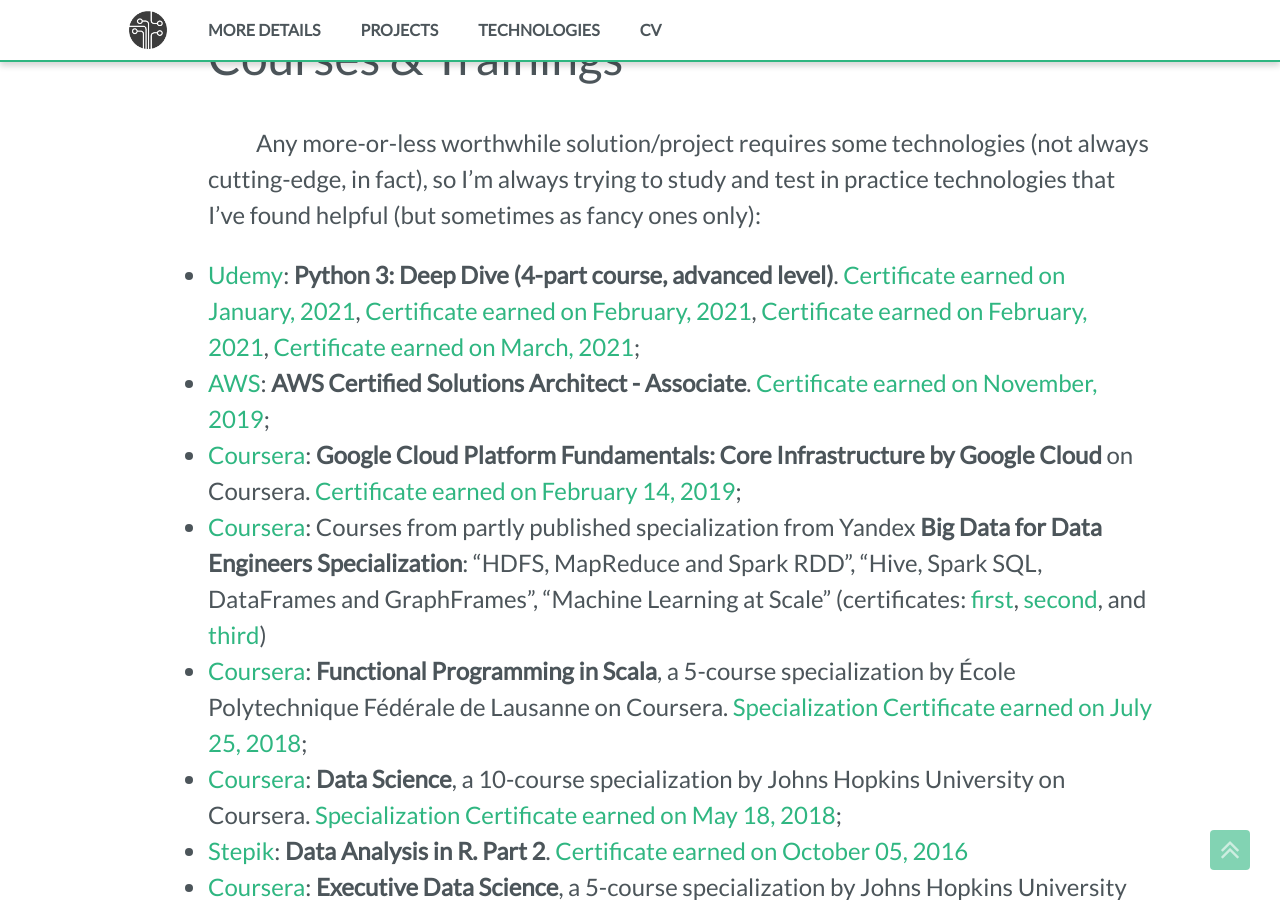
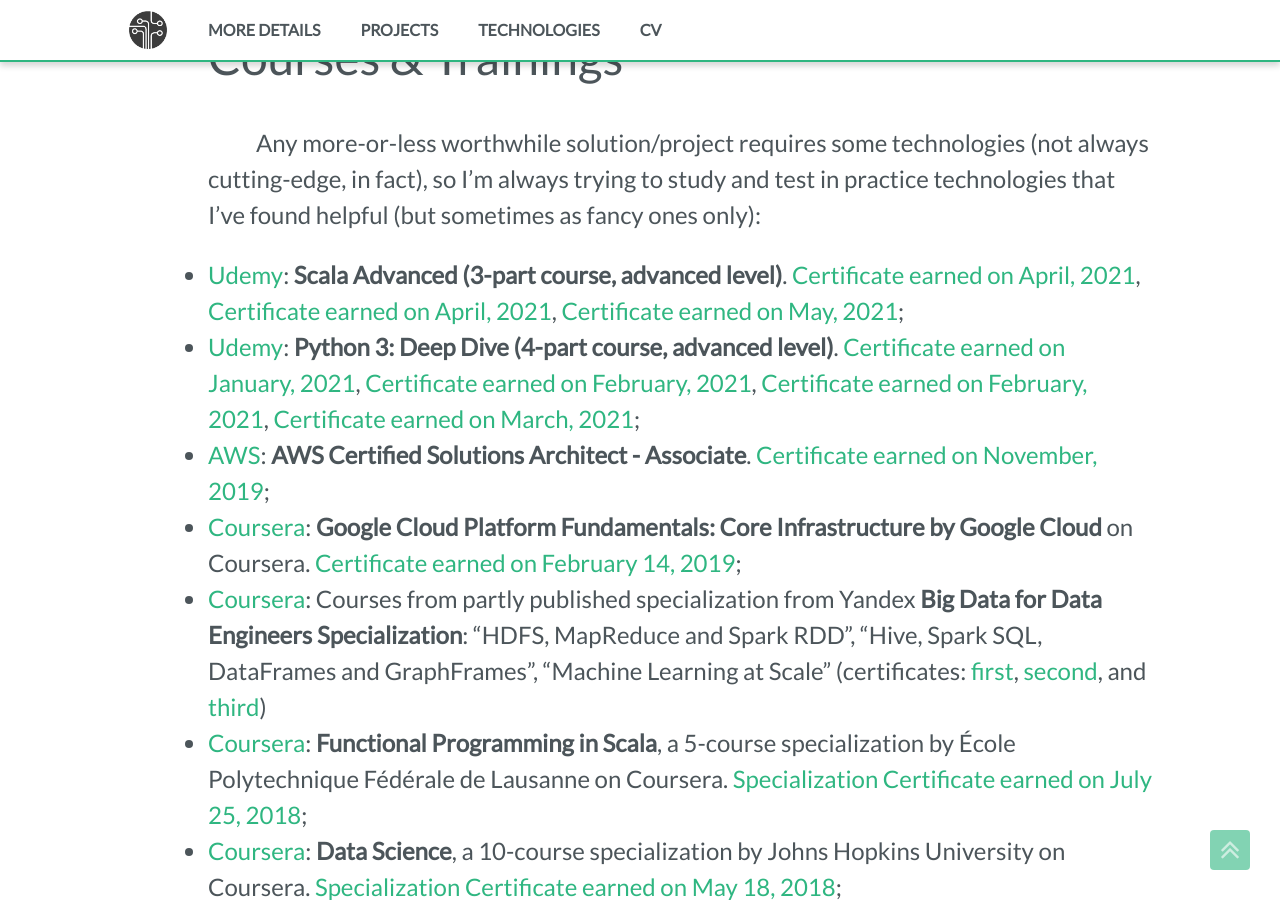
Before and after one commit to fedor-malyshkin/fedor-malyshkin.github.io, a Jekyll site: the page built from details.md, in a window 1280 px wide and 900 px high, scrolled down 1641 px. Built offline with Jekyll 4.4.1, drawn with Linux system fonts in a browser that asks for light colours.

Commit message:
Add Scala Advanced from Udemy

```diff
--- a/_includes/details/courses.md
+++ b/_includes/details/courses.md
@@ -1,5 +1,8 @@
 Any more-or-less worthwhile solution/project requires some technologies (not always cutting-edge, in fact), so I'm always trying to study and test in practice technologies that I've found helpful (but sometimes as  fancy ones only):
 
+* [Udemy](https://www.udemy.com): **Scala Advanced (3-part course, advanced level)**. [Certificate earned on April, 2021](https://www.udemy.com/certificate/UC-64476b70-f926-4b36-9f04-1a84fe550f79/),
+  [Certificate earned on April, 2021](https://www.udemy.com/certificate/UC-ab9cccb6-a609-4eae-86fe-7e8fd57ed799/),
+  [Certificate earned on May, 2021](https://www.udemy.com/certificate/UC-7712b8a1-a731-426d-880d-cd86a4813559/);
 * [Udemy](https://www.udemy.com): **Python 3: Deep Dive (4-part course, advanced level)**. [Certificate earned on January, 2021](https://www.udemy.com/certificate/UC-d3095d89-3ad6-4b08-bc76-727b4a71bdb6/),
   [Certificate earned on February, 2021](https://www.udemy.com/certificate/UC-3ca3ebd1-5fd4-4ac8-a0a3-0756697cd4da/),
   [Certificate earned on February, 2021](https://www.udemy.com/certificate/UC-05ec30dc-3d19-475b-be09-ab7519fef332/),
```
